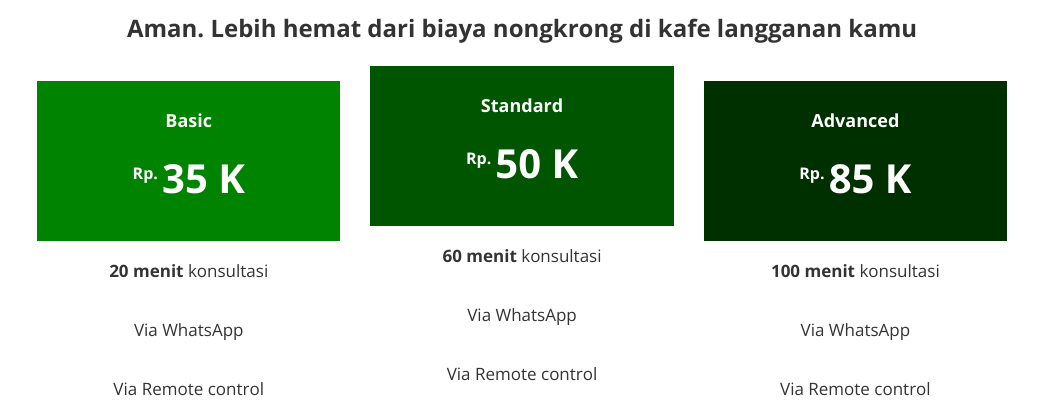
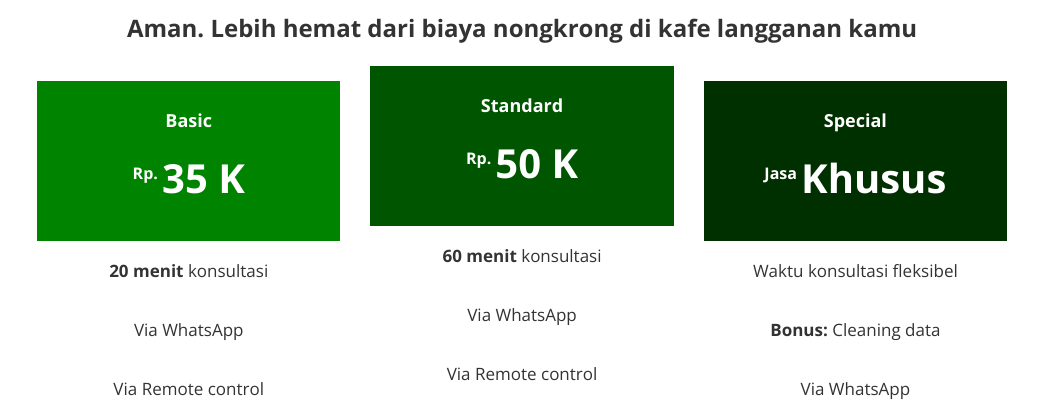
Before and after one commit to itbagus/itbagus.github.io, a plain HTML site: page index.html in a window 1280 px wide. Shown: the part 1249-1658 px from the top of the page, without its empty margins (118-1160 px from the left). Drawn offline with nearby package versions, Linux system fonts and the light colour scheme.

Commit message:
Update index.html

```diff
--- a/index.html
+++ b/index.html
@@ -191,11 +191,12 @@
 					<div class="col-md-4 wow fadeIn" data-wow-delay="0.6s">
 						<div class="pricing advanced">
 							<div class="pricing-title">
-								<h4>Advanced</h4>
-                                <p><span class="rp">Rp. </span>85 K</p>
+								<h4>Special</h4>
+                                <p><span class="rp">Jasa </span>Khusus</p>
 							</div>
 							<ul>
-								<li><strong>100 menit</strong> konsultasi</li>
+								<li>Waktu konsultasi fleksibel</li>
+								<li><strong>Bonus: </strong>Cleaning data</li>
 								<li>Via WhatsApp</li>
 								<li>Via Remote control</li>
                             </ul>
```
